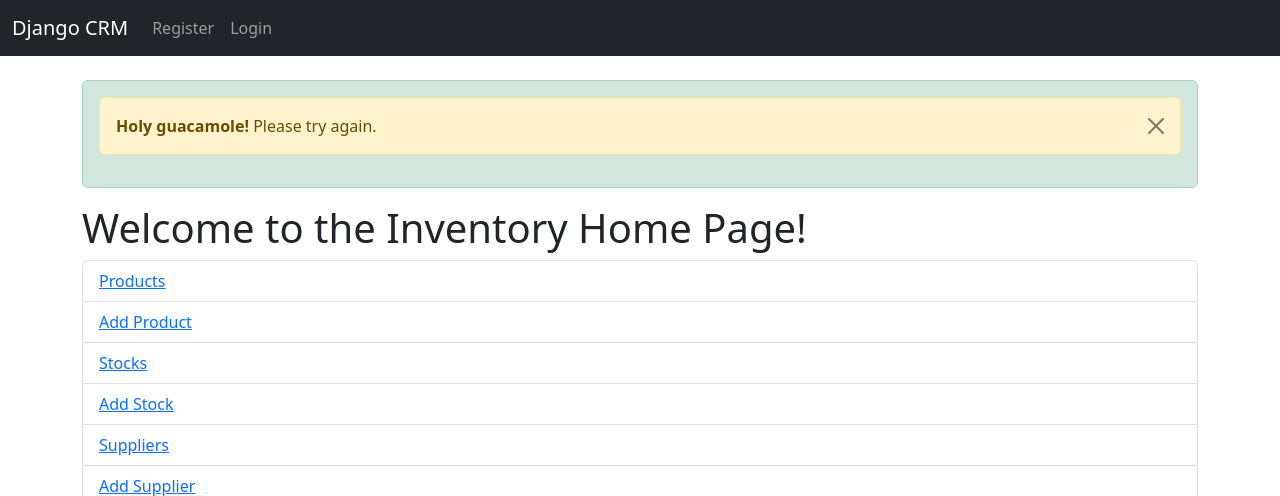
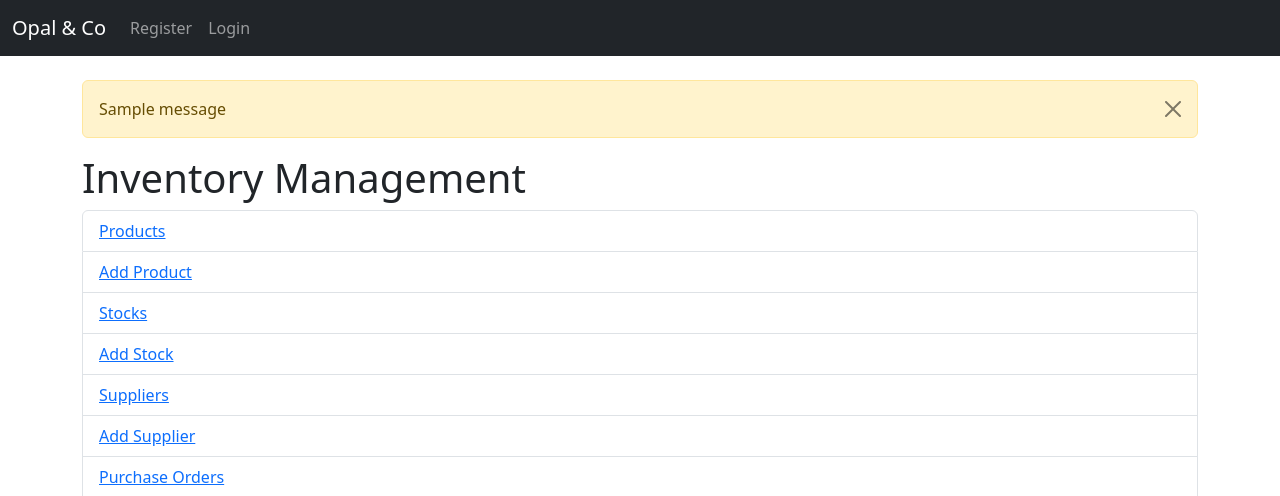
Before and after one commit to opalcousa/Django-CRM, a Django app: page /inventory/ in a window 1280 px wide. Shown: the top 496 px of the page. Run offline with Django 4.2, Linux system fonts and the light colour scheme; tables that the repository leaves empty hold one stand-in row (values such as "Sample post"); one stand-in notice (Sample message) is shown.

Commit message:
Changed home page title to "Inventory Management", updated base.html to display alert messages correctly, and modified navbar.html to change the brand name to "Opal & Co".

```diff
--- a/inventory/templates/inventory/home.html
+++ b/inventory/templates/inventory/home.html
@@ -1,6 +1,6 @@
 {% extends "base.html" %}
 {% block content %}
-    <h1>Welcome to the Inventory Home Page!</h1>
+    <h1>Inventory Management</h1>
     <ul class="list-group">
         <li class="list-group-item"><a href="{% url 'inventory:products' %}">Products</a></li>
         <li class="list-group-item"><a href="{% url 'inventory:new_product' %}">Add Product</a></li>
--- a/website/templates/base.html
+++ b/website/templates/base.html
@@ -7,16 +7,14 @@
     <link href="https://cdn.jsdelivr.net/npm/bootstrap@5.3.0/dist/css/bootstrap.min.css" rel="stylesheet" integrity="sha384-9ndCyUaIbzAi2FUVXJi0CjmCapSmO7SnpJef0486qhLnuZ2cdeRhO02iuK6FUUVM" crossorigin="anonymous">
   </head>
   <body>
-    {% include "navbar.html" %}
+    {% include 'navbar.html' %}
     <div class="container">
       <br/>
       {% if messages %}
         {% for message in messages %}
-                <div class="alert alert-{{ message.tags }}">
           <div class="alert alert-warning alert-dismissible fade show" role="alert">
-                    <strong>Holy guacamole!</strong> Please try again.
+            {{ message }}
             <button type="button" class="btn-close" data-bs-dismiss="alert" aria-label="Close"></button>
-                  </div>
           </div>
             {% endfor %}
         {% endif %}
--- a/website/templates/navbar.html
+++ b/website/templates/navbar.html
@@ -1,6 +1,6 @@
 <nav class="navbar navbar-expand-lg navbar-dark bg-dark">
   <div class="container-fluid">
-    <a class="navbar-brand" href="{% url 'home' %}">Django CRM</a>
+    <a class="navbar-brand" href="{% url 'home' %}">Opal & Co</a>
     <button class="navbar-toggler" type="button" data-bs-toggle="collapse" data-bs-target="#navbarSupportedContent" aria-controls="navbarSupportedContent" aria-expanded="false" aria-label="Toggle navigation">
       <span class="navbar-toggler-icon"></span>
     </button>
```
Also changed, not shown: website/views.py (+10 -11 lines). Lines whose indentation alone changed are shown as unchanged.
